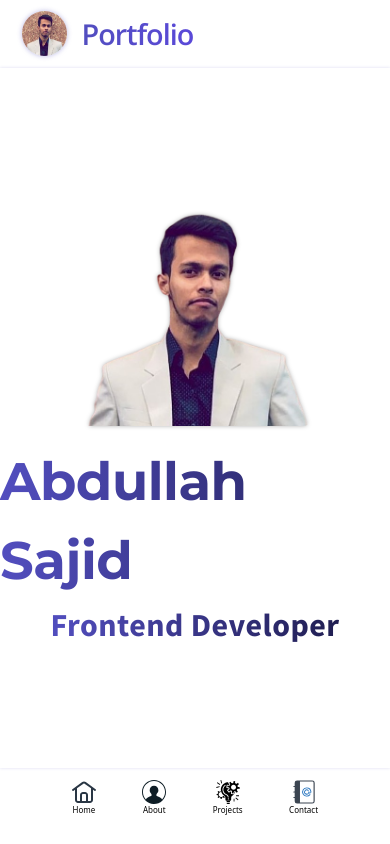
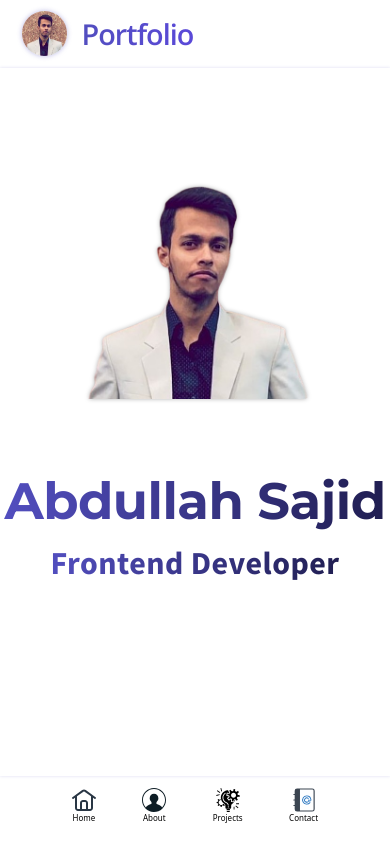
Before and after one commit to a6dullahsajid/Portfolio, a React (Vite) app: page / in a window 390 px wide. Built offline with nearby package versions, Linux system fonts and the light colour scheme; a web font is replaced by a local one.

Commit message:
fixed text color for responsive design

```diff
--- a/src/index.css
+++ b/src/index.css
@@ -678,7 +678,7 @@ h3 {
     main {
         grid-area: c;
         width: 100%;
-        height: 75vh;
+        height: 84vh;
         box-sizing: border-box;
         display: flex;
         flex-wrap: wrap;
@@ -744,7 +744,6 @@ h3 {
         padding-top: 0.8rem;
         padding-left: 1rem;
         font-size: 1.8rem;
-        text-shadow: -1px 1px 1px var(--heading-color);
     }
 
     .line {
@@ -781,7 +780,6 @@ h3 {
     h3 {
         width: 80%;
         font-size: 1.35rem;
-        text-shadow: -1px 1px 1px var(--theme-color);
         margin-top: 0.5rem;
         margin-bottom: 0rem;
     }
@@ -837,7 +835,6 @@ h3 {
         padding-bottom: 0;
         font-size: 1rem;
         color: var(--heading-color);
-        text-shadow: -1px 0px 1px var(--theme-color);
         font-weight: bold;
     }
 
@@ -998,7 +995,7 @@ h3 {
     main {
         grid-area: c;
         width: 100%;
-        height: 83vh;
+        height: 84vh;
         box-sizing: border-box;
         display: flex;
         flex-wrap: wrap;
@@ -1016,6 +1013,7 @@ h3 {
     #section1 {
         display: flex;
         flex-direction: column-reverse;
+        gap: 3rem;
     }
 
     .designation {
@@ -1030,7 +1028,7 @@ h3 {
     }
 
     .name {
-        font-size: 3.3rem;
+        font-size: 3.2rem;
     }
 
     .profession {
@@ -1065,7 +1063,6 @@ h3 {
         font-weight: 500;
         padding-left: 1.2rem;
         font-size: 2.2rem;
-        text-shadow: -1px 1px 1px var(--heading-color);
     }
 
     .line {
@@ -1102,7 +1099,6 @@ h3 {
     h3 {
         width: 80%;
         font-size: 1.6rem;
-        text-shadow: -1px 1px 1px var(--theme-color);
         margin-top: 2.2rem;
         margin-bottom: 0.5rem;
         font-weight: 500;
@@ -1335,7 +1331,6 @@ h3 {
         padding-top: 1rem;
         padding-left: 1.2rem;
         font-size: 2.7rem;
-        text-shadow: -1px 1px 1px var(--heading-color);
     }
 
     .line {
@@ -1373,7 +1368,6 @@ h3 {
     h3 {
         width: 80%;
         font-size: 1.9rem;
-        text-shadow: -1px 1px 1px var(--theme-color);
         margin-top: 2.2rem;
         margin-bottom: 0.5rem;
     }
@@ -1706,7 +1700,6 @@ h3 {
         padding-bottom: 0;
         font-size: 1.2rem;
         color: var(--heading-color);
-        text-shadow: -1px 0px 1px var(--theme-color);
         font-family: "Open Sans", sans-serif;
         font-weight: bold;
     }
```
Also changed, not shown: src/assets/projects/portexa.png.
